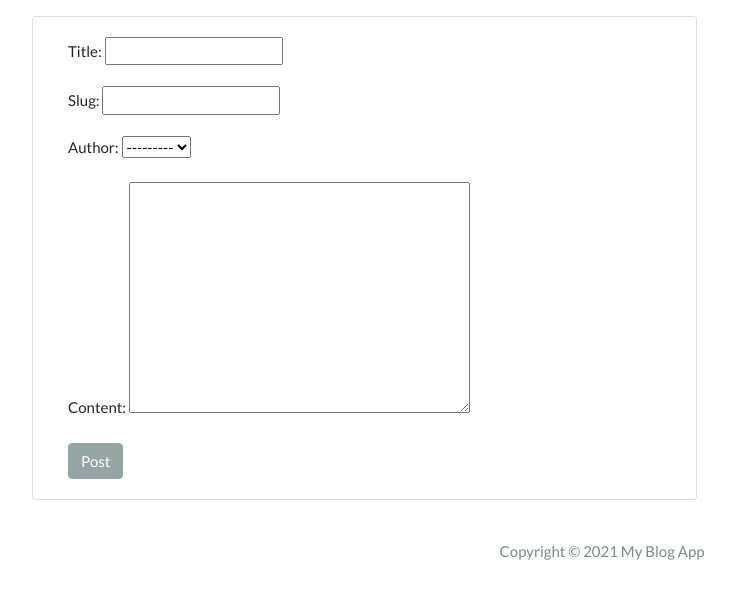
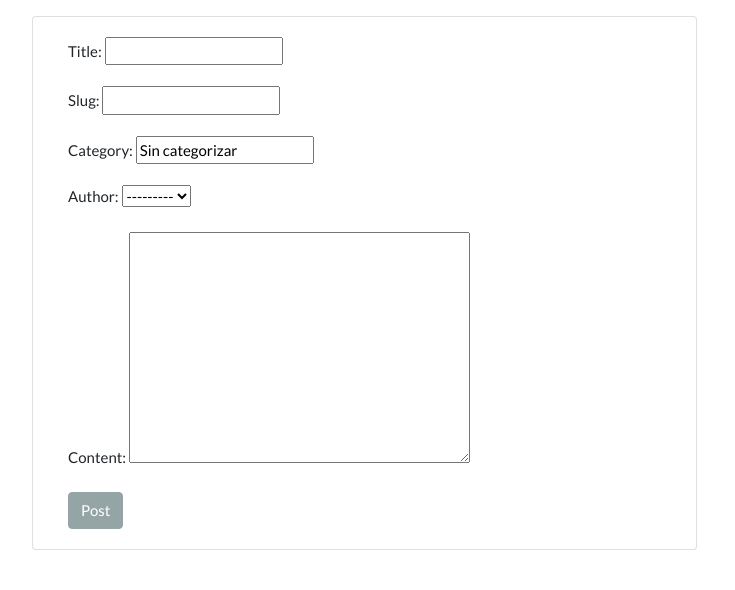
Before and after one commit to ailindgn/project-coder, a Django app: page /add_post/ in a window 1280 px wide. Shown: the part 71-661 px from the top of the page, without its empty margins (38-773 px from the left). Run offline with Django 4.2, Linux system fonts and the light colour scheme; data comes from the database, SQL or seed files in the repository; both versions use the stored data as it was after the commit; some libraries are stand-ins or nearby versions.

Commit message:
Agregué un segundo class en models! Falta solo uno más para cumplir esa consigna

```diff
--- a/App/admin.py
+++ b/App/admin.py
@@ -2,7 +2,7 @@ from django.contrib import admin
 
 
 # Register your models here.
-from .models import Post
+from .models import *
 
 class PostAdmin(admin.ModelAdmin):
   list_display = ('title', 'status', 'created_on')
@@ -10,3 +10,4 @@ class PostAdmin(admin.ModelAdmin):
   search = ['title', 'content']
 
 admin.site.register(Post, PostAdmin)
+admin.site.register(Category)
--- a/App/forms.py
+++ b/App/forms.py
@@ -1,17 +1,27 @@
 from tkinter import Widget
 from turtle import width
 from django import forms
-from .models import Post
+from .models import Post, Category
+
+choices = Category.objects.all().values_list('name','name')
+
+choice_list = []
+
+for item in choices:
+  choice_list.append(item)
+
+
 
 class PostForm (forms.ModelForm):
   class Meta:
     model = Post
-    fields = ('title', 'slug', 'author', 'content')
+    fields = ('title', 'slug', 'category', 'author', 'content')
 
     widget = {
       'title': forms.TextInput(attrs = {'class' : 'form-control'}),
       'slug': forms.TextInput(attrs = {'class' : 'form-control', 'placeholder': 'Este es un identificador único del post, escribe el titulo sin espacios, con guiones' }),
-      'author': forms.Select(attrs = {'class' : 'form-control'}),
+      'category': forms.Select(attrs = {'class' : 'form-control'}),
+      'author': forms.Select(choices = choice_list, attrs = {'class' : 'form-control'}),
       'content': forms.Textarea(attrs = {'class' : 'form-control'}),
 
     }
@@ -19,11 +29,12 @@ class PostForm (forms.ModelForm):
 class UpdateForm (forms.ModelForm):
   class Meta:
     model = Post
-    fields = ('title', 'slug', 'content')
+    fields = ('title', 'slug', 'category', 'content')
 
     widget = {
       'title': forms.TextInput(attrs = {'class' : 'form-control'}),
       'slug': forms.TextInput(attrs = {'class' : 'form-control', 'placeholder': 'Este es un identificador único del post, escribe el titulo sin espacios, con guiones' }),
+      'category': forms.Select(attrs = {'class' : 'form-control'}),
       'content': forms.Textarea(attrs = {'class' : 'form-control'}),
 
     }
--- a/App/models.py
+++ b/App/models.py
@@ -7,6 +7,15 @@ from django.urls import reverse
 
 STATUS = ((0, "Draft"), (1, "Published"))
 
+class Category(models.Model):
+  name = models.CharField(max_length = 200, unique = True)
+
+  def __str__(self):
+      return self.name
+
+  def get_absolute_url(self):
+      return reverse('home')
+
 class Post(models.Model):
   title = models.CharField(max_length = 200, unique = True)
   slug = models.SlugField(max_length = 200, unique = True)
@@ -15,6 +24,7 @@ class Post(models.Model):
   updated_on = models.DateTimeField(auto_now = True) #el día que se modificó
   content = models.TextField()
   status = models.IntegerField(choices = STATUS, default = 0)
+  category = models.CharField(max_length = 200, default = 'Sin categorizar')
 
   class Meta:
       ## Metadata para ordenar posts con django en orden descendiente
--- a/App/templates/index.html
+++ b/App/templates/index.html
@@ -20,7 +20,7 @@
       {% for post in post_list %}
       <div class="card mb-4">
         <div class="card-body">
-          <h2 class="card-title">{{ post.title }}</h2>
+          <h2 class="card-title">{{ post.title }}</h2> <small>{{post.category}} </small>
           <p class="card-text text-muted h6">{{ post.author }} | {{ post.created_on}} | <small> <a href="{% url 'update_post' post.slug  %}"> Editar </a> </small> </p>
           <p class="card-text">{{post.content|slice:":200"}}</p>
           <a href="{% url 'post_detail' post.slug  %}" class="btn btn-primary">Read More &rarr;</a>
--- a/App/urls.py
+++ b/App/urls.py
@@ -7,5 +7,7 @@ urlpatterns = [
     path('', views.PostList.as_view(), name='home'),
     path('post/<slug:slug>/', views.DetailView.as_view(), name= 'post_detail'),
     path('add_post/', views.AddPostView.as_view(), name = 'add_post'),
-    path('post/edit/<slug:slug>', views.UpdatePostView.as_view(), name= 'update_post')
+    path('post/edit/<slug:slug>', views.UpdatePostView.as_view(), name= 'update_post'),
+    path('add_category/', views.AddCategoryView.as_view(), name = 'add_category'),
+
 ]
--- a/App/views.py
+++ b/App/views.py
@@ -1,5 +1,5 @@
 from django.shortcuts import render
-from .models import Post
+from .models import Post, Category
 from django.views import generic
 from .forms import PostForm, UpdateForm
 
@@ -20,6 +20,12 @@ class AddPostView(generic.CreateView):
   template_name = 'add_post.html'
   # fields = '__all__' ## con el post form ya no va
 
+class AddCategoryView(generic.CreateView):
+  model = Category
+  #form_class = PostForm
+  template_name = 'add_category.html'
+  fields = '__all__'
+
 class UpdatePostView(generic.UpdateView):
   model = Post
   form_class = UpdateForm
```
Also changed, not shown: App/templates/add_category.html (added, +21 -0 lines), App/migrations/0002_category_post_category.py (added), db.sqlite3.
